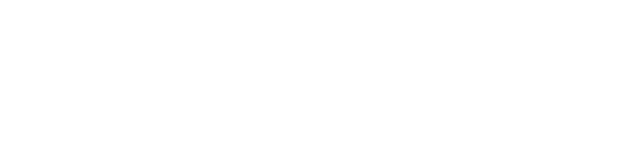
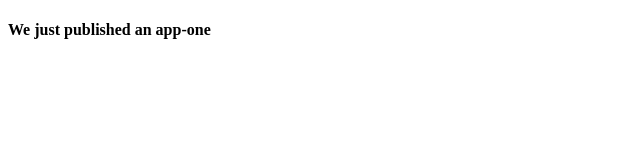
Before and after one commit to dchisimdi/APP-ONE, a plain HTML site: page index.html in a window 1280 px wide. Shown: the whole page, without its empty margins (0-640 px from the left). Drawn offline with Linux system fonts and the light colour scheme.

Commit message:
ADDED h4 tag to the page(index.html) i created a Readme.md file

```diff
--- a/index.html
+++ b/index.html
@@ -7,6 +7,6 @@
     <title>APP-ONE</title>
 </head>
 <body>
-
+    <h4>We just published an app-one </h4>
 </body>
 </html>
```
Also changed, not shown: 1 other file.
